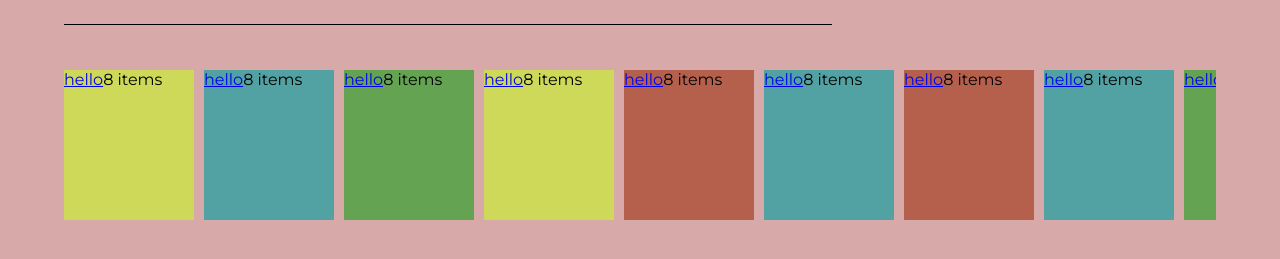
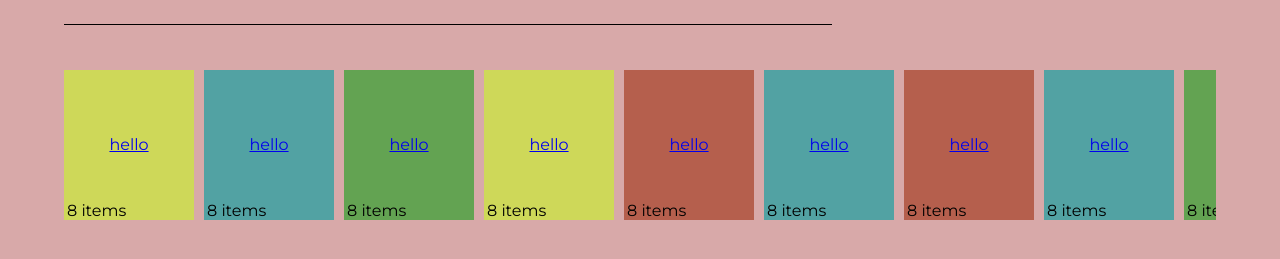
Before and after one commit to slowdivesun/todo-app, a React (Create React App) app in the folder todo/: page / in a window 1280 px wide. Shown: the part 461-720 px from the top of the page. Built offline with nearby package versions, Linux system fonts and the light colour scheme; no server answers.

Commit message:
fixed card UI

```diff
--- a/todo/src/Components/card/Card.jsx
+++ b/todo/src/Components/card/Card.jsx
@@ -7,7 +7,7 @@ export default function Card(props) {
     return (
         <div className='card-container' style={{ "backgroundColor": color }}>
             <Link to={`/list/${id}`}>
-                <div>{title}</div>
+                <div className='card-title'>{title}</div>
             </Link>
             <div className="card-items" > {items} items</div>
         </div >
--- a/todo/src/Components/card/card.css
+++ b/todo/src/Components/card/card.css
@@ -4,4 +4,13 @@
     height: 150px;
     display: flex;
     margin-right: 10px;
+    align-items: center;
+    justify-content: center;
+    position: relative;
 }
+
+.card-items{
+    position: absolute;
+    bottom: 0;
+    left: 3px;
+}
--- a/todo/src/routes/details/details.css
+++ b/todo/src/routes/details/details.css
@@ -1,6 +1,6 @@
-/* input[type='checkbox'] {
+input[type='checkbox'] {
     display: none;
-  } */
+  }
 
 .wrap-collapsible{
     margin-bottom: 100px;
```
